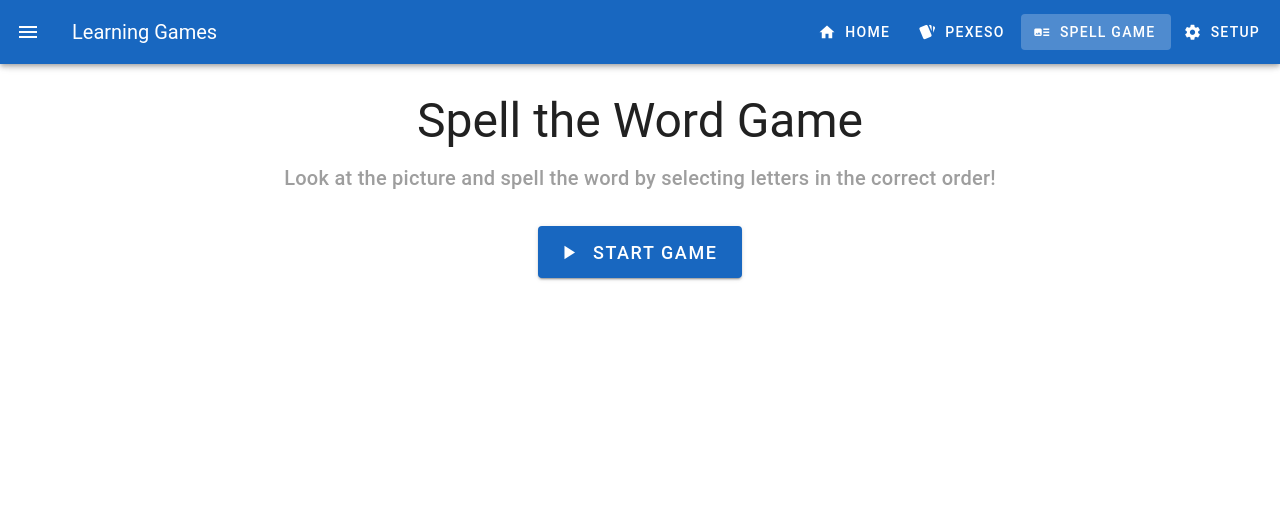
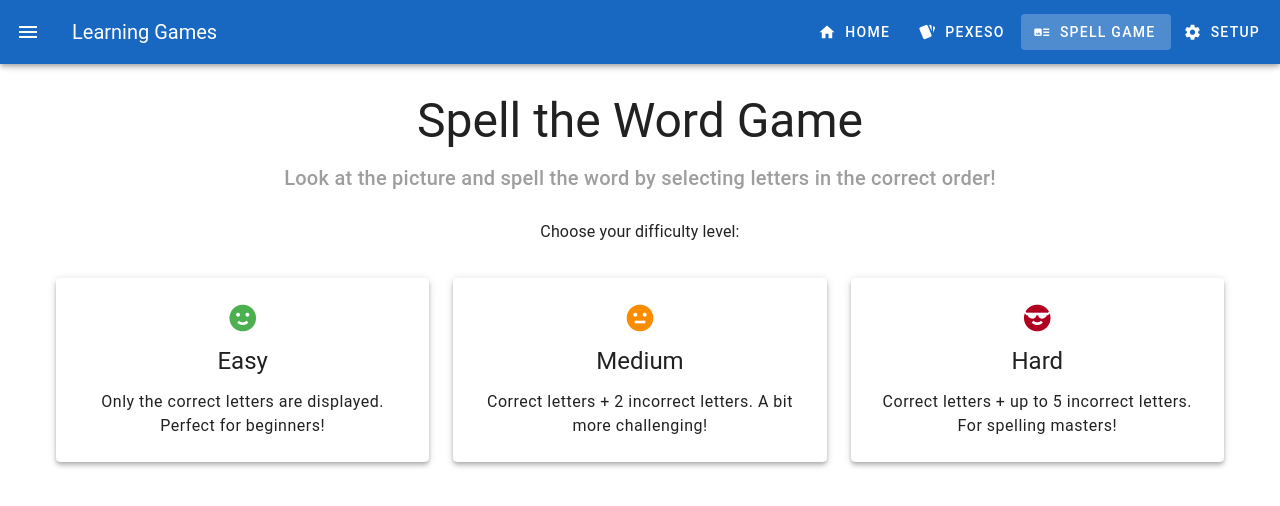
Before and after one commit to buksy90/words-pexeso, a Nuxt app: page /spell-game in a window 1280 px wide. Shown: the top 506 px of the page. Built offline with nearby package versions, Linux system fonts and the light colour scheme; a web font is replaced by a local one.

Commit message:
Add difficulty levels

```diff
--- a/composables/useSpellGame.ts
+++ b/composables/useSpellGame.ts
@@ -6,6 +6,9 @@
 
 import { ref, computed, watch } from 'vue'
 import { useThings, type Thing } from './useThings'
+import { useCharacters } from './useCharacters'
+
+export type Difficulty = 'easy' | 'medium' | 'hard'
 
 export interface LetterTile {
   letter: string
@@ -25,6 +28,7 @@ export const useSpellGame = () => {
   const score = ref(0)
   const gameStarted = ref(false)
   const activePosition = ref(0)
+  const difficulty = ref<Difficulty>('easy')
 
   // Computed properties
   const targetWord = computed(() => currentThing.value?.word || '')
@@ -53,6 +57,24 @@ export const useSpellGame = () => {
   }
 
   /**
+   * Get incorrect letters to add based on difficulty
+   */
+  const getIncorrectLetters = (wordLetters: string[]): string[] => {
+    const { active } = useCharacters()
+    const incorrectCount = difficulty.value === 'medium' ? 2 : difficulty.value === 'hard' ? 5 : 0
+
+    if (incorrectCount === 0) return []
+
+    // Get available characters that are not in the current word
+    const wordLetterSet = new Set(wordLetters.map(l => l.toLowerCase()))
+    const availableChars = active.value.filter(char => !wordLetterSet.has(char.toLowerCase()))
+
+    // Shuffle and take the required number
+    const shuffled = shuffleArray(availableChars)
+    return shuffled.slice(0, Math.min(incorrectCount, shuffled.length))
+  }
+
+  /**
    * Initialize a new round with a random thing
    */
   const initRound = () => {
@@ -68,21 +90,31 @@ export const useSpellGame = () => {
     activePosition.value = 0
 
     // Create letter tiles from the word
-    const letters = thing.word.split('').map((letter, index) => ({
+    const wordLetters = thing.word.split('')
+    const letters = wordLetters.map((letter, index) => ({
       letter,
       id: index,
       selected: false,
     }))
 
-    // Shuffle the letters to create the queue
-    letterQueue.value = shuffleArray(letters)
+    // Add incorrect letters based on difficulty
+    const incorrectLetters = getIncorrectLetters(wordLetters)
+    const incorrectTiles = incorrectLetters.map((letter, index) => ({
+      letter,
+      id: thing.word.length + index,
+      selected: false,
+    }))
+
+    // Combine and shuffle all letters
+    letterQueue.value = shuffleArray([...letters, ...incorrectTiles])
     gameStarted.value = true
   }
 
   /**
    * Start a new game
    */
-  const startGame = () => {
+  const startGame = (selectedDifficulty: Difficulty = 'easy') => {
+    difficulty.value = selectedDifficulty
     attempts.value = 0
     score.value = 0
     initRound()
@@ -208,6 +240,7 @@ export const useSpellGame = () => {
     score: computed(() => score.value),
     gameStarted: computed(() => gameStarted.value),
     activePosition: computed(() => activePosition.value),
+    difficulty: computed(() => difficulty.value),
 
     // Computed
     targetWord,
--- a/pages/spell-game/index.vue
+++ b/pages/spell-game/index.vue
@@ -4,20 +4,61 @@
 -->
 <template>
   <v-container class="py-8">
-    <!-- Start Screen -->
+    <!-- Start Screen - Difficulty Selection -->
     <div v-if="!gameStarted" class="text-center">
       <h1 class="text-h3 mb-4">Spell the Word Game</h1>
-      <p class="text-h6 text-grey mb-8">
+      <p class="text-h6 text-grey mb-6">
         Look at the picture and spell the word by selecting letters in the correct order!
       </p>
-      <v-btn
-        color="primary"
-        size="x-large"
-        prepend-icon="mdi-play"
-        @click="startGame"
-      >
-        Start Game
-      </v-btn>
+      <p class="text-subtitle-1 mb-8">Choose your difficulty level:</p>
+
+      <v-row justify="center" class="mb-4">
+        <v-col cols="12" md="4">
+          <v-card
+            class="difficulty-card pa-6"
+            hover
+            elevation="4"
+            @click="handleStartGame('easy')"
+          >
+            <v-icon size="x-large" color="success" class="mb-3">mdi-emoticon-happy</v-icon>
+            <h3 class="text-h5 mb-3">Easy</h3>
+            <p class="text-body-1">
+              Only the correct letters are displayed.
+              Perfect for beginners!
+            </p>
+          </v-card>
+        </v-col>
+        <v-col cols="12" md="4">
+          <v-card
+            class="difficulty-card pa-6"
+            hover
+            elevation="4"
+            @click="handleStartGame('medium')"
+          >
+            <v-icon size="x-large" color="warning" class="mb-3">mdi-emoticon-neutral</v-icon>
+            <h3 class="text-h5 mb-3">Medium</h3>
+            <p class="text-body-1">
+              Correct letters + 2 incorrect letters.
+              A bit more challenging!
+            </p>
+          </v-card>
+        </v-col>
+        <v-col cols="12" md="4">
+          <v-card
+            class="difficulty-card pa-6"
+            hover
+            elevation="4"
+            @click="handleStartGame('hard')"
+          >
+            <v-icon size="x-large" color="error" class="mb-3">mdi-emoticon-cool</v-icon>
+            <h3 class="text-h5 mb-3">Hard</h3>
+            <p class="text-body-1">
+              Correct letters + up to 5 incorrect letters.
+              For spelling masters!
+            </p>
+          </v-card>
+        </v-col>
+      </v-row>
     </div>
 
     <!-- Game Screen -->
@@ -41,7 +82,7 @@
             color="error"
             variant="outlined"
             prepend-icon="mdi-restart"
-            @click="startGame"
+            @click="handleStartGame(difficulty)"
           >
             New Game
           </v-btn>
@@ -179,7 +220,7 @@
 </template>
 
 <script setup lang="ts">
-import { useSpellGame } from '~/composables/useSpellGame'
+import { useSpellGame, type Difficulty } from '~/composables/useSpellGame'
 
 const {
   // State
@@ -192,6 +233,7 @@ const {
   gameStarted,
   targetWord,
   activePosition,
+  difficulty,
 
   // Actions
   startGame,
@@ -203,6 +245,10 @@ const {
   resetRound,
   nextRound,
 } = useSpellGame()
+
+const handleStartGame = (selectedDifficulty: Difficulty) => {
+  startGame(selectedDifficulty)
+}
 
 const handlePositionClick = (index: number) => {
   if (isCorrect.value !== null) return
@@ -333,4 +379,14 @@ const handlePositionClick = (index: number) => {
   25% { transform: translateX(-10px); }
   75% { transform: translateX(10px); }
 }
+
+.difficulty-card {
+  cursor: pointer;
+  transition: all 0.3s ease;
+  height: 100%;
+}
+
+.difficulty-card:hover {
+  transform: translateY(-8px);
+}
 </style>
```
